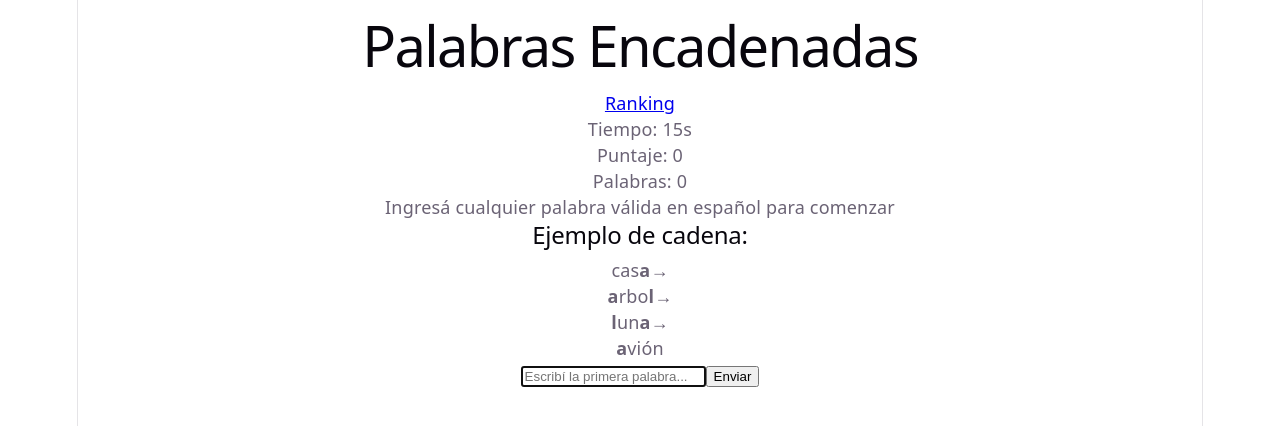
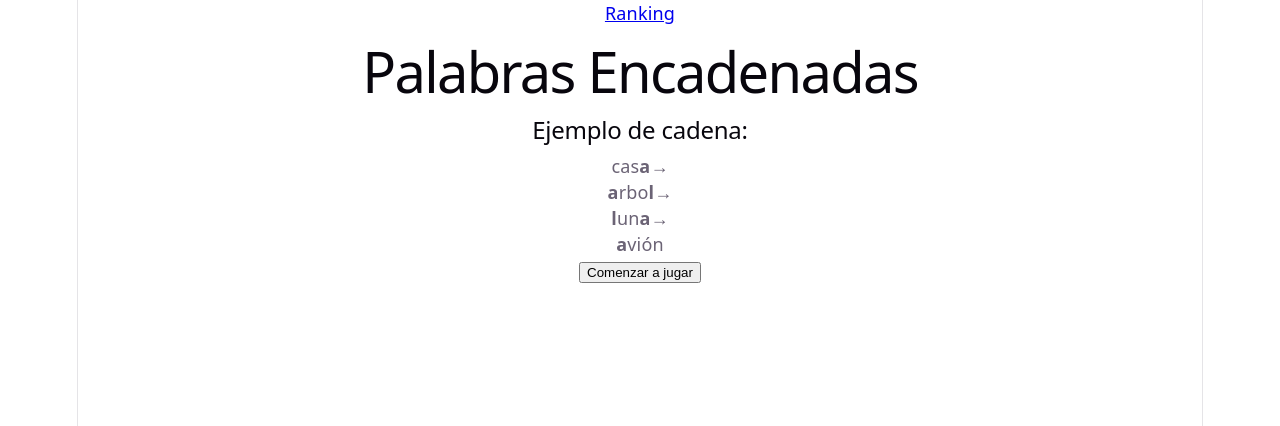
Before and after one commit to sabrinarodriguezfennema/unq-ui-sabrina-rodriguez-trabajo-final, a React (Vite) app: page / in a window 1280 px wide. Shown: the top 426 px of the page. Built offline with nearby package versions, Linux system fonts and the light colour scheme.

Commit message:
agregar boton para iniciar el juego, y cambia de lugar boton de ranking

```diff
--- a/src/hooks/useWordGame.ts
+++ b/src/hooks/useWordGame.ts
@@ -10,6 +10,11 @@ export function useWordGame() {
   const [isGameOver, setIsGameOver] = useState<boolean>(false);
   const [errorMessage, setErrorMessage] = useState<string>('');
   const [isValidating, setIsValidating] = useState<boolean>(false);
+  const [isReady, setIsReady] = useState<boolean>(false);
+
+  const startGame = () => {
+    setIsReady(true);
+  };
 
   useEffect(() => {
     if (!hasStarted || isGameOver) return;
@@ -87,5 +92,7 @@ export function useWordGame() {
     errorMessage,
     isValidating,
     submitWord,
+    isReady,
+    startGame,
   };
 }
--- a/src/pages/HomePage.tsx
+++ b/src/pages/HomePage.tsx
@@ -9,6 +9,7 @@ import { WordChain } from '../components/WordChain';
 
 export function HomePage() {
   const navigate = useNavigate();
+
   const {
     chain,
     score,
@@ -18,6 +19,8 @@ export function HomePage() {
     errorMessage,
     isValidating,
     submitWord,
+    isReady,
+    startGame,
   } = useWordGame();
 
   const nextLetter = obtenerProximaLetra(chain[chain.length - 1]);
@@ -33,24 +36,15 @@ export function HomePage() {
   return (
     <main className="page-container">
       <header className="game-header">
-        <h1>Palabras Encadenadas</h1>
         <Link to="/leaderboard" className="nav-link">
         Ranking
       </Link>
+        <h1>Palabras Encadenadas</h1>
+
       </header>
 
-      <section className="stats-bar">
-        <Timer timeLeft={timeLeft} hasStarted={hasStarted} />
-        <ScoreBoard score={score} wordsCount={chain.length} />
-      </section>
-
-      <p className="instruction-hint">
-        {nextLetter
-          ? `Encadená palabras usando la última letra de la anterior antes de que se acabe el tiempo`
-          : 'Ingresá cualquier palabra válida en español para comenzar'}
-      </p>
-
-      {chain.length === 0 && (
+      {!isReady ? (
+        <>
           <section className="chain-section example-section">
             <h2>Ejemplo de cadena:</h2>
             <div className="word-chain">
@@ -85,7 +79,27 @@ export function HomePage() {
               </div>
             </div>
           </section>
-      )}
+          <div className="actions-group">
+            <button
+              type="button"
+              className="btn-primary"
+              onClick={startGame}
+            >
+              Comenzar a jugar
+            </button>
+          </div>
+        </>) : (<>
+
+          <section className="stats-bar">
+            <Timer timeLeft={timeLeft} hasStarted={hasStarted} />
+            <ScoreBoard score={score} wordsCount={chain.length} />
+          </section>
+
+          <p className="instruction-hint">
+            {nextLetter
+              ? '¡Seguí encadenando! Palabras más largas suman más puntos'
+              : 'Ingresá una palabra en español para iniciar el tiempo'}
+          </p>
 
           <WordForm
             nextLetter={nextLetter}
@@ -93,10 +107,12 @@ export function HomePage() {
             disabled={isGameOver}
             onSubmitWord={submitWord}
           />
-
           {errorMessage && <p className="error-message">{errorMessage}</p>}
 
           <WordChain chain={chain} />
+        </>)
+      }
+
     </main>
   );
 }
```
Lines whose indentation alone changed are shown as unchanged.
